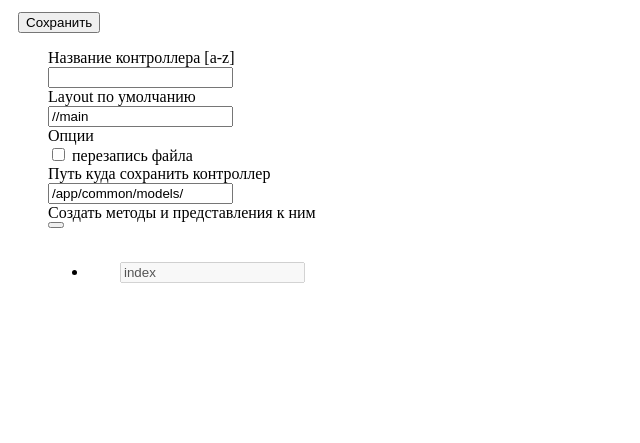
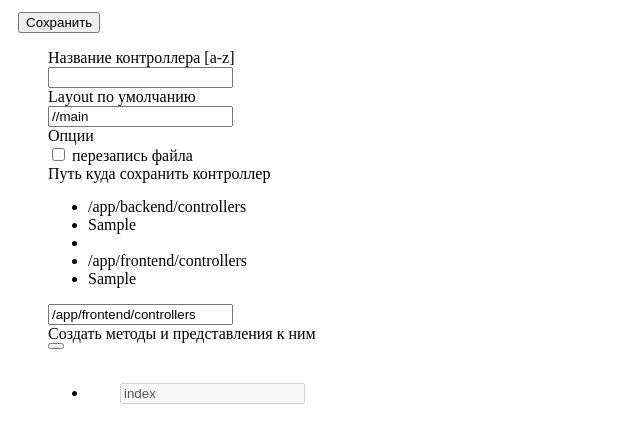
Before and after one commit to sanchezzzhak/Kitty-Framework, a PHP site: template app/backend/modules/crud/views/controller_form.php in a window 1280 px wide. Shown: the part 156-599 px from the top of the page, without its empty margins (0-640 px from the left). Run offline with PHP 8.4, Linux system fonts and the light colour scheme; the template is opened without the code that fills it: most values are stand-ins (such as "Sample title", 1, 10 or a date in 2020); data that the repository does not hold is empty.

Commit message:
Фикс с путями в модулях Добавлены для генератора контролеров быстрый выбор готовых путей

```diff
--- a/app/backend/modules/crud/views/controller_form.php
+++ b/app/backend/modules/crud/views/controller_form.php
@@ -7,7 +7,6 @@
     <button type="button" id="saveForm" class="btn btn-large btn-primary" data-loading-text="Обработка...">
         Сохранить</button>
 </div>
-
 
 <script>
    $(function(){
@@ -52,13 +51,16 @@
                        _this.removeClass('disabled').removeAttr('disabled').text(bnt_text);
                    }
                });
+           }
+       });
+
+       $('.list_path a').on('click',function(e){
+           $('input[name="path"]').val( $(this).text() );
 
 
+       });
 
 
-
-           }
-       });
    });
 </script>
 <blockquote>
@@ -89,7 +91,30 @@
 
             <div>
                 <div class="b-head"><label><i class="icon-folder-close"></i> Путь куда сохранить контроллер</label></div>
-                <input type="text" name="path" class="span12" value="/app/common/models/">
+
+                <div class="btn-group fr" style="margin: -1px 2px 0 0;">
+                    <a class="btn dropdown-toggle" data-toggle="dropdown" href="#">
+                        <span class="caret"></span>
+                    </a>
+
+                    <ul class="dropdown-menu list_path">
+                        <li><a>/app/backend/controllers</a></li>
+                        <?foreach($arrPathBackend as $path):?>
+                             <li><a><?=$path?></a></li>
+                        <?endforeach;?>
+                        <li class="divider"></li>
+                        <li><a>/app/frontend/controllers</a></li>
+                        <?foreach($arrPathFrontend as $path):?>
+                            <li><a><?=$path?></a></li>
+                        <?endforeach;?>
+                    </ul>
+                </div>
+
+                <input type="text" name="path" class="span11 fl" value="/app/frontend/controllers">
+
+
+
+
             </div>
 
             <div class="row-fluid">
--- a/app/backend/modules/crud/views/generators/template_controller.php
+++ b/app/backend/modules/crud/views/generators/template_controller.php
@@ -6,8 +6,9 @@ class <?=trim($name);?>_controller extends <?=$extend?>
     <? foreach($actions as $action): ?>
 
     public function action<?=ucfirst($action); ?>(){
-        $this->render('<?=$action;?>');
+        // $this->render('<?=$action;?>');
     }
 
     <? endforeach; ?>
+
 }
--- a/framework/init.php
+++ b/framework/init.php
@@ -8,7 +8,7 @@
 
 	if(!defined('DS')) 	define('DS', "/" /*DIRECTORY_SEPARATOR*/ );
 	define('root' , dirname(__FILE__) );
-	define('doc_root' , root . "/.." );
+	define('doc_root' , realpath( root . "/..") );
 
 	require root . "/function.php";
 	require root . "/classes/base/Autoload.php";
```
Also changed, not shown: app/backend/modules/crud/controllers/controller.php (+24 -2 lines), framework/classes/app/Module.php (+6 -1 lines), framework/classes/web/Image.php (renamed from framework/classes/Image.php, +7 -2 lines).
